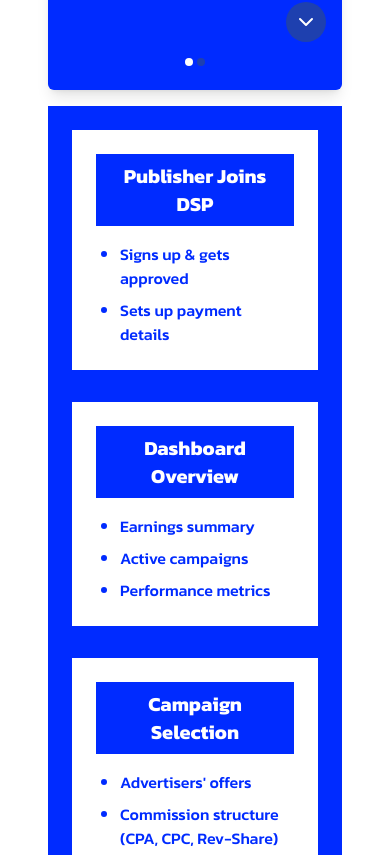
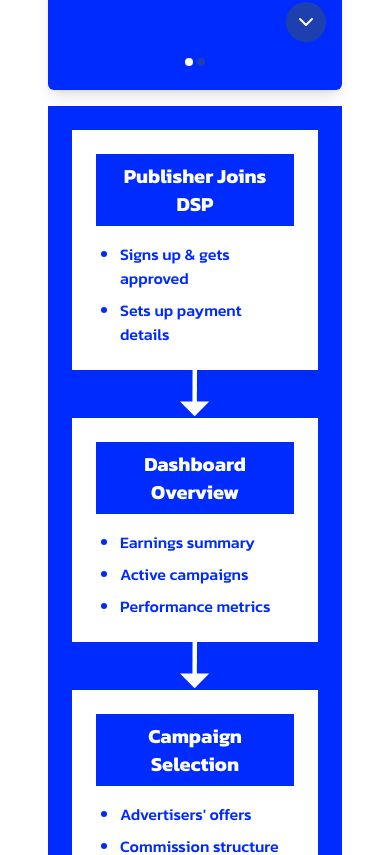
Before and after one commit to awatizetechindia/adlantic-webpage, a Next.js app: page /publisher in a window 390 px wide. Shown: the part 1740-2595 px from the top of the page. Built offline with nearby package versions, Linux system fonts and the light colour scheme.

Commit message:
mobile improvements

```diff
--- a/src/components/agency/FlowChart.tsx
+++ b/src/components/agency/FlowChart.tsx
@@ -165,8 +165,8 @@ const FlowChart: React.FC = () => {
     <div className="bg-primary p-6 sm:p-8 md:p-12">
       <div className="relative grid grid-cols-1 sm:grid-cols-2 md:grid-cols-3 gap-8 sm:gap-12 md:gap-20">
         {mobileOrder.map((index) => (
+          <div key={index}>
             <FlowBlock
-            key={index}
               title={blocks[index].title}
               items={blocks[index].items}
               arrowDirection={
@@ -185,6 +185,12 @@ const FlowChart: React.FC = () => {
                   : "hidden md:block absolute -bottom-10 left-1/2 -translate-x-1/2"
               }
             />
+            {isMobile && (
+              <div className="w-full flex justify-center items-center py-2">
+                <Arrow direction={"down"} className="" />
+              </div>
+            )}
+          </div>
         ))}
       </div>
     </div>
```
Lines whose indentation alone changed are shown as unchanged.
